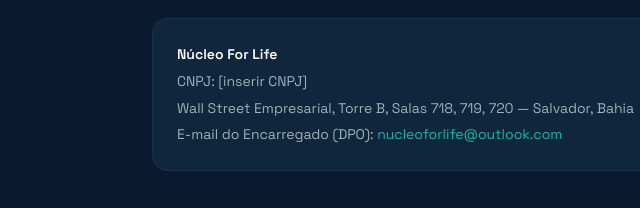
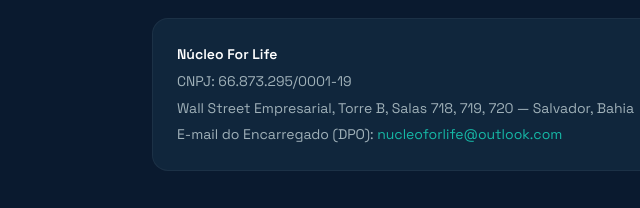
Before and after one commit to leandronunes/clinic-for-life-site, a website: page politica-de-privacidade.html in a window 1280 px wide. Shown: the part 259-467 px from the top of the page, 128-768 px from the left. Drawn offline with nearby package versions, Linux system fonts and the light colour scheme.

Commit message:
add cnpj

```diff
--- a/politica-de-privacidade.html
+++ b/politica-de-privacidade.html
@@ -80,7 +80,7 @@
 
         <div class="bg-darkCard border border-white/5 rounded-2xl p-6 text-sm text-textGray leading-relaxed space-y-1">
             <p class="font-semibold text-white">Núcleo For Life</p>
-            <p>CNPJ: [inserir CNPJ]</p>
+            <p>CNPJ: 66.873.295/0001-19</p>
             <p>Wall Street Empresarial, Torre B, Salas 718, 719, 720 — Salvador, Bahia</p>
             <p>E-mail do Encarregado (DPO): <a href="mailto:nucleoforlife@outlook.com" class="text-brandCyan hover:underline">nucleoforlife@outlook.com</a></p>
         </div>
```
